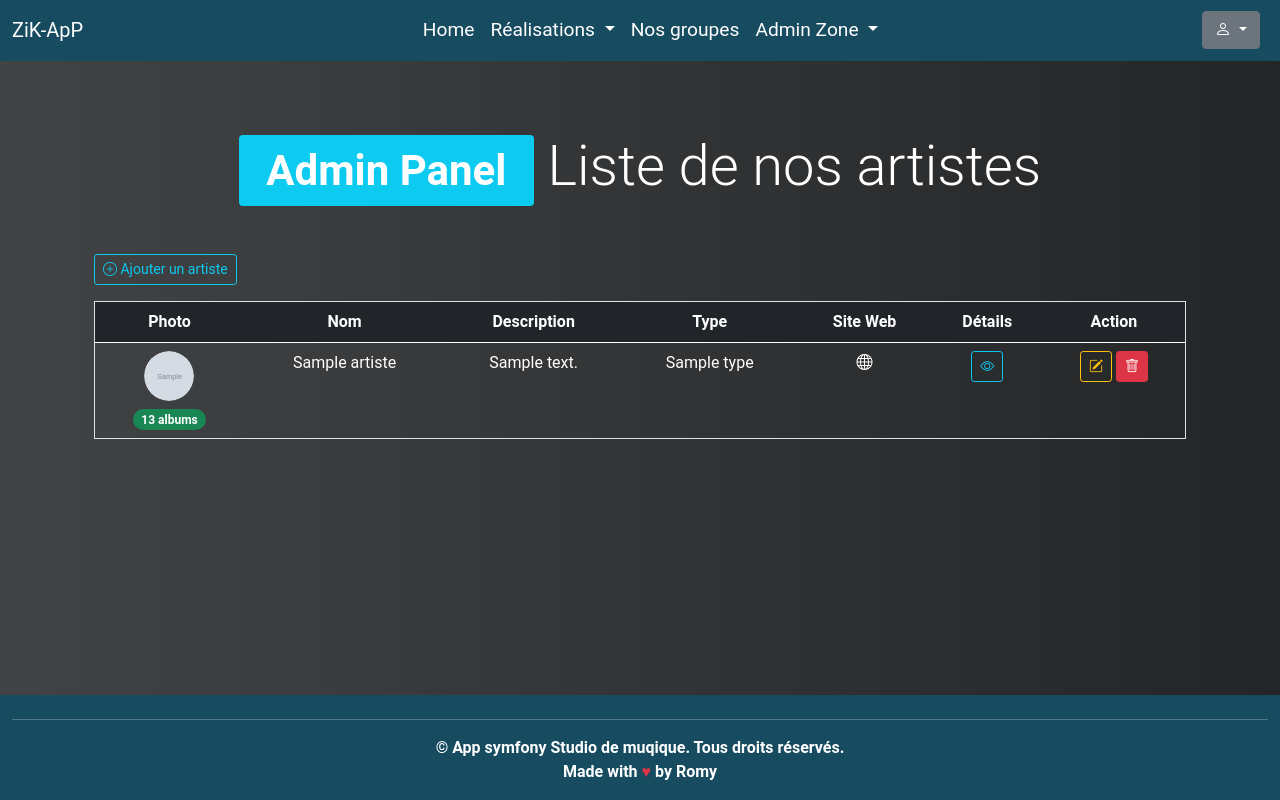
After one commit to romyklk/zik-studio, a Symfony app: template templates/admin/artistes/index.html.twig in a window 1280 px wide. The commit adds this page. Run offline with Twig, Linux system fonts and the light colour scheme; the template is opened without the code that fills it: most values are stand-ins (such as "Sample title", 1, 10 or a date in 2020); grey boxes marked "Sample" are stand-in pictures; some libraries are stand-ins or nearby versions.

Commit message:
📦 NEW: creation partie admin avec le crud

```diff
--- a/composer.json
+++ b/composer.json
@@ -13,6 +13,8 @@
         "doctrine/orm": "^2.15",
         "fakerphp/faker": "^1.23",
         "knplabs/knp-paginator-bundle": "^6.2",
+        "php-flasher/flasher-notyf-symfony": "^1.15",
+        "php-flasher/flasher-symfony": "^1.15",
         "phpdocumentor/reflection-docblock": "^5.3",
         "phpstan/phpdoc-parser": "^1.23",
         "symfony/asset": "6.3.*",
@@ -42,7 +44,8 @@
         "symfony/web-link": "6.3.*",
         "symfony/yaml": "6.3.*",
         "twig/extra-bundle": "^2.12|^3.0",
-        "twig/twig": "^2.12|^3.0"
+        "twig/twig": "^2.12|^3.0",
+        "vich/uploader-bundle": "^2.2"
     },
     "config": {
         "allow-plugins": {
--- a/config/bundles.php
+++ b/config/bundles.php
@@ -13,4 +13,7 @@ return [
     Symfony\Bundle\MakerBundle\MakerBundle::class => ['dev' => true],
     Doctrine\Bundle\FixturesBundle\DoctrineFixturesBundle::class => ['dev' => true, 'test' => true],
     Knp\Bundle\PaginatorBundle\KnpPaginatorBundle::class => ['all' => true],
+    Vich\UploaderBundle\VichUploaderBundle::class => ['all' => true],
+    Flasher\Symfony\FlasherSymfonyBundle::class => ['all' => true],
+    Flasher\Notyf\Symfony\FlasherNotyfSymfonyBundle::class => ['all' => true],
 ];
--- /dev/null
+++ b/templates/admin/artistes/index.html.twig
@@ -0,0 +1,112 @@
+{% extends 'base.html.twig' %}
+
+{% block title %}
+	{{ parent() }}
+	- Admin Panel
+{% endblock %}
+
+{% block stylesheets %}
+	{{ parent() }}
+	<style>
+
+		body {
+			background: #232526; /* fallback for old browsers */
+			background: -webkit-linear-gradient(to right, #414345, #232526); /* Chrome 10-25, Safari 5.1-6 */
+			background: linear-gradient(to right, #414345, #232526); /* W3C, IE 10+/ Edge, Firefox 16+, Chrome 26+, Opera 12+, Safari 7+ */
+
+		}
+		.rounded-image {
+			width: 50px;
+			height: 50px;
+			overflow: hidden;
+			border-radius: 50%;
+		}
+
+		.rounded-image img {
+			width: 100%;
+			height: 100%;
+			object-fit: cover;
+			object-position: center;
+		}
+	</style>
+{% endblock %}
+
+{% block body %}
+	<h1 class="text-center display-4 my-5">
+		<badge class="badge bg-info text-white">Admin Panel</badge>
+		Liste de nos artistes
+	</h1>
+
+	<div class="container">
+		<div class="table-responsive">
+		<a href="{{ path('app_admin_artiste_add') }} " class="btn btn-outline-info btn-sm mb-3"> <i class="bi bi-plus-circle"></i> Ajouter un artiste</a>
+			<table class="table text-white border">
+				<thead class="bg-dark text-white text-center">
+					<tr>
+						<th>Photo</th>
+						<th>Nom</th>
+						<th>Description</th>
+						<th>Type</th>
+						<th>Site Web</th>
+						<th>Détails</th>
+						<th>Action</th>
+					</tr>
+				</thead>
+				<tbody>
+					{% for artiste in artistes %}
+						<tr class="text-center">
+							<td>
+								<div class="d-flex flex-column align-items-center">
+									<div class="rounded-image mb-2">
+										<img src="{{ artiste.photo }}" alt="Image" class="rounded-circle">
+									</div>
+									<a href="{{ path('app_artiste_show', {'slug': artiste.slug}) }}" class="badge rounded-pill bg-success text-decoration-none">
+										{{ artiste.albums|length }}
+										{{ artiste.albums|length > 1 ? 'albums' : 'album' }}
+									</a>
+								</div>
+							</td>
+							<td>{{ artiste.nom }}</td>
+							<td>
+								{{ artiste.description|slice(0, 80) }}
+								{% if artiste.description|length > 80 %}...
+								{% endif %}
+							</td>
+							<td>{{ artiste.type }}</td>
+							<td>
+								<a href="http://{{ artiste.siteWeb }}" class="text-decoration-none text-white" target="_blank">
+									<i class="bi bi-globe"></i>
+								</a>
+							</td>
+							<td>
+								<a href="{{ path('app_artiste_show', {'slug': artiste.slug}) }}" class="btn btn-outline-info btn-sm">
+									<i class="bi bi-eye"></i>
+								</a>
+							</td>
+							<td>
+								<a href="{{ path('app_admin_artiste_edit', {'id': artiste.id}) }} " class="btn btn-outline-warning btn-sm">
+									<i class="bi bi-pencil-square"></i>
+								</a>
+								{# <a href=" {{ path('app_admin_artiste_delete', {'id': artiste.id}) }} " class="btn btn-outline-danger btn-sm">
+								<i class="bi bi-trash"></i>
+								</a>#}
+
+
+								<a href="" type="button" class="btn btn-danger btn-sm" data-bs-toggle="modalDelete" data-bs-target="#exampleModal">
+									<i class="bi bi-trash"></i>
+								</a>
+
+							</td>
+						</tr>
+					{% endfor %}
+				</tbody>
+			</table>
+		</div>
+
+		<div class="mt-3 d-flex justify-content-center">
+			<ul class="pagination">
+				{{ knp_pagination_render(artistes) }}
+			</ul>
+		</div>
+	</div>
+{% endblock %}
--- a/templates/partials/navbar.html.twig
+++ b/templates/partials/navbar.html.twig
@@ -1,6 +1,7 @@
 <header>
 	<nav class="navbar navbar-expand-lg bg-body-tertiary">
-    <div class="container-fluid">
+		<div
+			class="container-fluid">
 			<!-- Logo -->
 			<a class="navbar-brand" href="{{path('app_home')}}">
 				ZiK-ApP
@@ -10,7 +11,8 @@
 				<span class="navbar-toggler-icon"></span>
 			</button>
 			<!-- Collapse -->
-      <div class="collapse navbar-collapse justify-content-between" id="navbarScroll">
+			<div
+				class="collapse navbar-collapse justify-content-between" id="navbarScroll">
 				<!-- Nav -->
 				<ul class="navbar-nav mx-auto">
 					<li class="nav-item">
@@ -24,9 +26,15 @@
 							Réalisations
 						</a>
 						<ul class="dropdown-menu" aria-labelledby="dropdownOther">
-              <li><a class="dropdown-item" href="{{path('app_artistes')}}">Les artistes</a></li>
-              <li><a class="dropdown-item" href="{{path('app_albums')}}">Les disques</a></li>
-              <li><a class="dropdown-item" href="#">Record</a></li>
+							<li>
+								<a class="dropdown-item" href="{{path('app_artistes')}}">Les artistes</a>
+							</li>
+							<li>
+								<a class="dropdown-item" href="{{path('app_albums')}}">Les disques</a>
+							</li>
+							<li>
+								<a class="dropdown-item" href="#">Record</a>
+							</li>
 							<!-- Ajoutez d'autres options de menu ici -->
 						</ul>
 					</li>
@@ -38,12 +46,21 @@
 					</li>
 					<li class="nav-item dropdown">
 						<a class="nav-link dropdown-toggle" href="#" id="dropdownOther" role="button" data-bs-toggle="dropdown" aria-expanded="false">
-              Gestion
+							Admin Zone
 						</a>
 						<ul class="dropdown-menu" aria-labelledby="dropdownOther">
-              <li><a class="dropdown-item" href="#">Artist</a></li>
-              <li><a class="dropdown-item" href="#">Album</a></li>
-              <li><a class="dropdown-item" href="#">Record</a></li>
+							<li>
+								<a class="dropdown-item" href="{{path('app_admin_artistes')}}">Gestion musiciens</a>
+
+
+							</li>
+
+							<li>
+								<a class="dropdown-item" href="#">Album</a>
+							</li>
+							<li>
+								<a class="dropdown-item" href="#">Record</a>
+							</li>
 							<!-- Ajoutez d'autres options de menu ici -->
 						</ul>
 					</li>
@@ -52,11 +69,16 @@
 				<div class="d-flex">
 					<div class="dropdown me-2">
 						<button class="btn btn-secondary dropdown-toggle" type="button" id="dropdownMenu" data-bs-toggle="dropdown" aria-expanded="false">
-              <i class="bi bi-person"></i> <!-- Icône person de Bootstrap Icons -->
+							<i class="bi bi-person"></i>
+							<!-- Icône person de Bootstrap Icons -->
 						</button>
 						<ul class="dropdown-menu" aria-labelledby="dropdownMenu">
-              <li><a class="dropdown-item" href="#">Login</a></li>
-              <li><a class="dropdown-item" href="#">Sign Up</a></li>
+							<li>
+								<a class="dropdown-item" href="#">Login</a>
+							</li>
+							<li>
+								<a class="dropdown-item" href="#">Sign Up</a>
+							</li>
 							<!-- Ajoutez d'autres options de menu ici -->
 						</ul>
 					</div>
```
Also changed, not shown: src/Controller/Admin/AdminArtisteController.php (added, +110 -0 lines), src/Entity/Artiste.php (+10 -6 lines), src/Form/ArtisteType.php (added, +76 -0 lines), templates/admin/artistes/add.html.twig (added, +58 -0 lines), templates/admin/artistes/edit.html.twig (added, +57 -0 lines), templates/partials/modal.html.twig (added, +19 -0 lines), README.md, 4 other files. Lines whose indentation alone changed are shown as unchanged.
